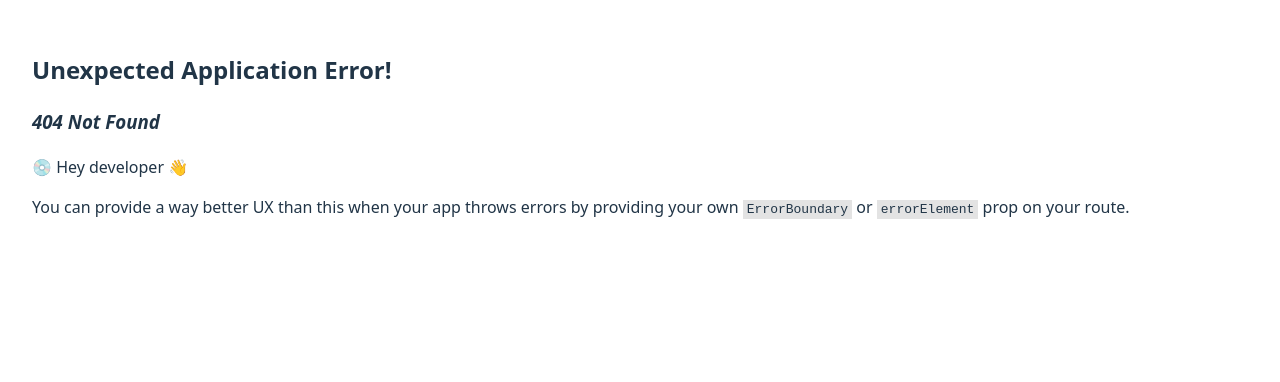
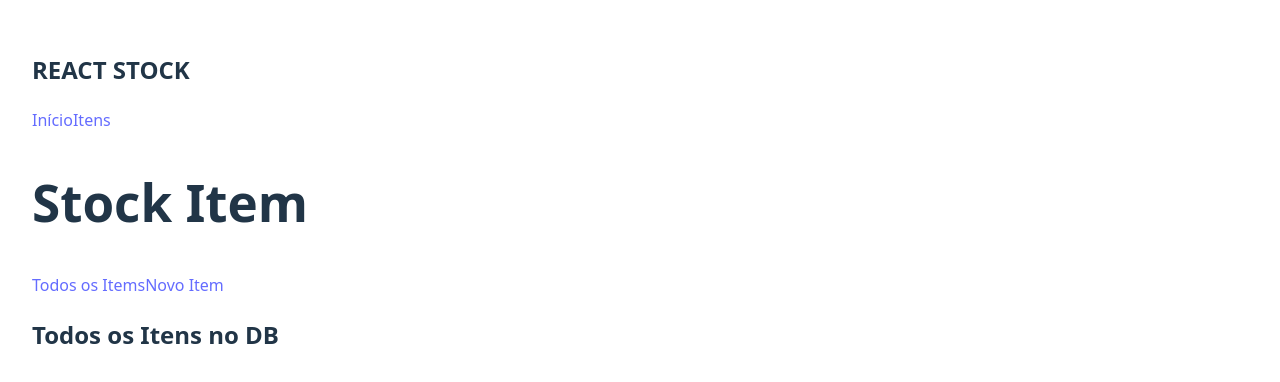
Before and after one commit to EduardoTavaress/Controle-de-Estoque, a React (Vite) app: page /stock-item in a window 1280 px wide. Before the commit this address had no page. Shown: the top 382 px of the page. Built offline with nearby package versions, Linux system fonts and the light colour scheme.

Commit message:
Atualização das Rotas

```diff
--- a/src/components/Header.jsx
+++ b/src/components/Header.jsx
@@ -8,7 +8,7 @@ export default function Header () {
 
             <nav>
                 <Link to="/">Início</Link>
-                <Link to="/items">Itens</Link>
+                <Link to="/stock-item">Itens</Link>
             </nav>
 
         </header>
--- /dev/null
+++ b/src/pages/AllItens.jsx
@@ -0,0 +1,8 @@
+export default function AllItems() {
+    return (
+        <div>
+            <h2>Todos os Itens no DB</h2>
+            {/* Lógica para exibir todos os itens */}
+        </div>
+    );
+}
--- /dev/null
+++ b/src/pages/NewItem.jsx
@@ -0,0 +1,8 @@
+export default function NewItem() {
+    return (
+        <div>
+            <h2>Criar Novo Item</h2>
+            {/* Lógica para criar um novo item */}
+        </div>
+    );
+}
--- /dev/null
+++ b/src/pages/StockItem.jsx
@@ -0,0 +1,29 @@
+import { Link, Outlet } from "react-router-dom";
+import Header from "../components/Header";
+
+export default function StockItem() {
+
+
+    function handleAllItems() {
+        // Lógica para exibir todos os items
+
+    }
+
+  return (
+    <div>
+      <Header />
+
+      <section>
+        <h1>Stock Item </h1>
+        <div>
+            <Link to="todos-os-items">Todos os Items</Link>
+            <Link to="novo-item">Novo Item</Link>
+        </div>
+        <div>
+
+            <Outlet />
+        </div>
+      </section>
+    </div>
+  );
+}
--- a/src/router.jsx
+++ b/src/router.jsx
@@ -1,11 +1,32 @@
 import { createBrowserRouter } from "react-router-dom";
 import Home from "./pages/Home";
+import StockItem from "./pages/StockItem";
+import AllItems from "./pages/AllItens";
+import NewItem from "./pages/NewItem";
 
 const router = createBrowserRouter([
     {
         path: "/",
         element: <Home />,
     },
+    {
+        path: "/stock-item",
+        element: <StockItem />,
+        children: [
+            {
+                index: true,
+                element: <AllItems />,
+            },
+            {
+                path: "todos-os-items",
+                element: <AllItems />,
+            },
+            {
+                path: "novo-item",
+                element: <NewItem />,
+            },
+        ],
+    },
 ]);
 
 export default router;
```
Also changed, not shown: src/pages/Item.jsx (deleted).
